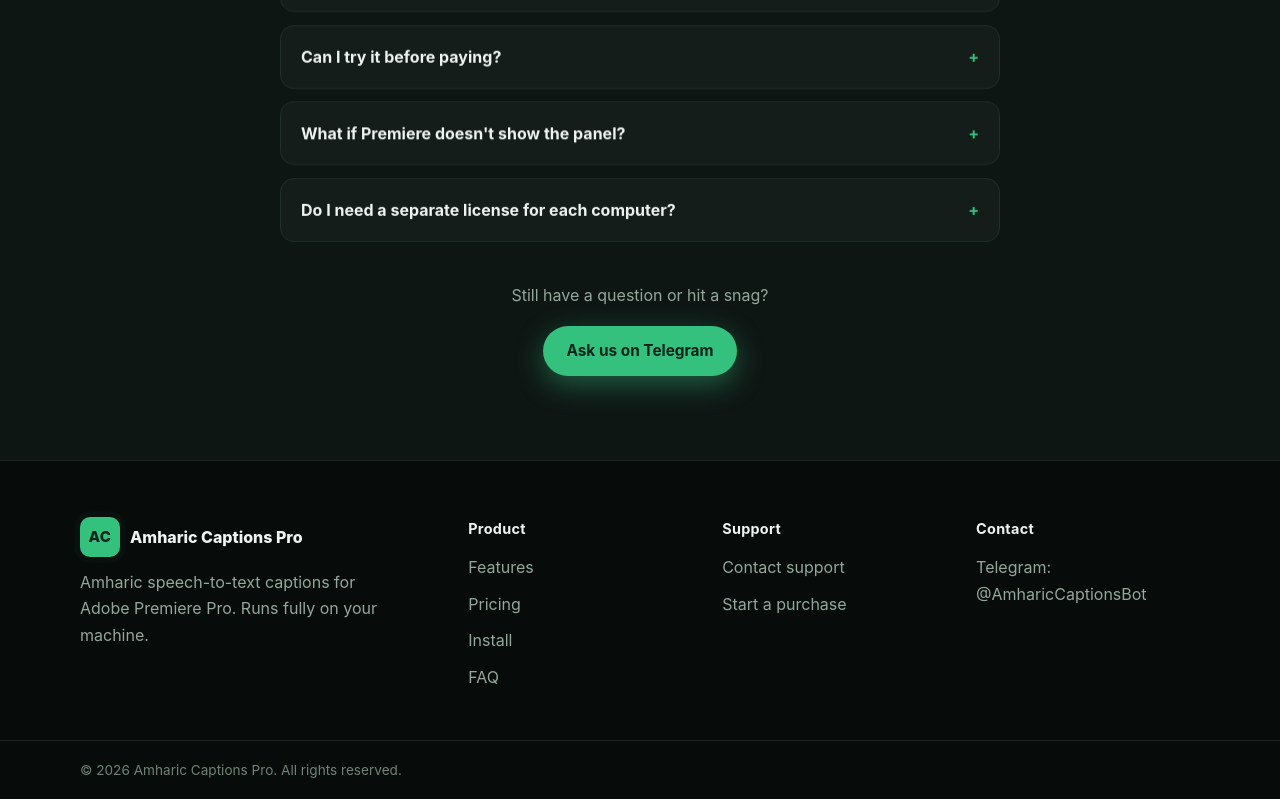
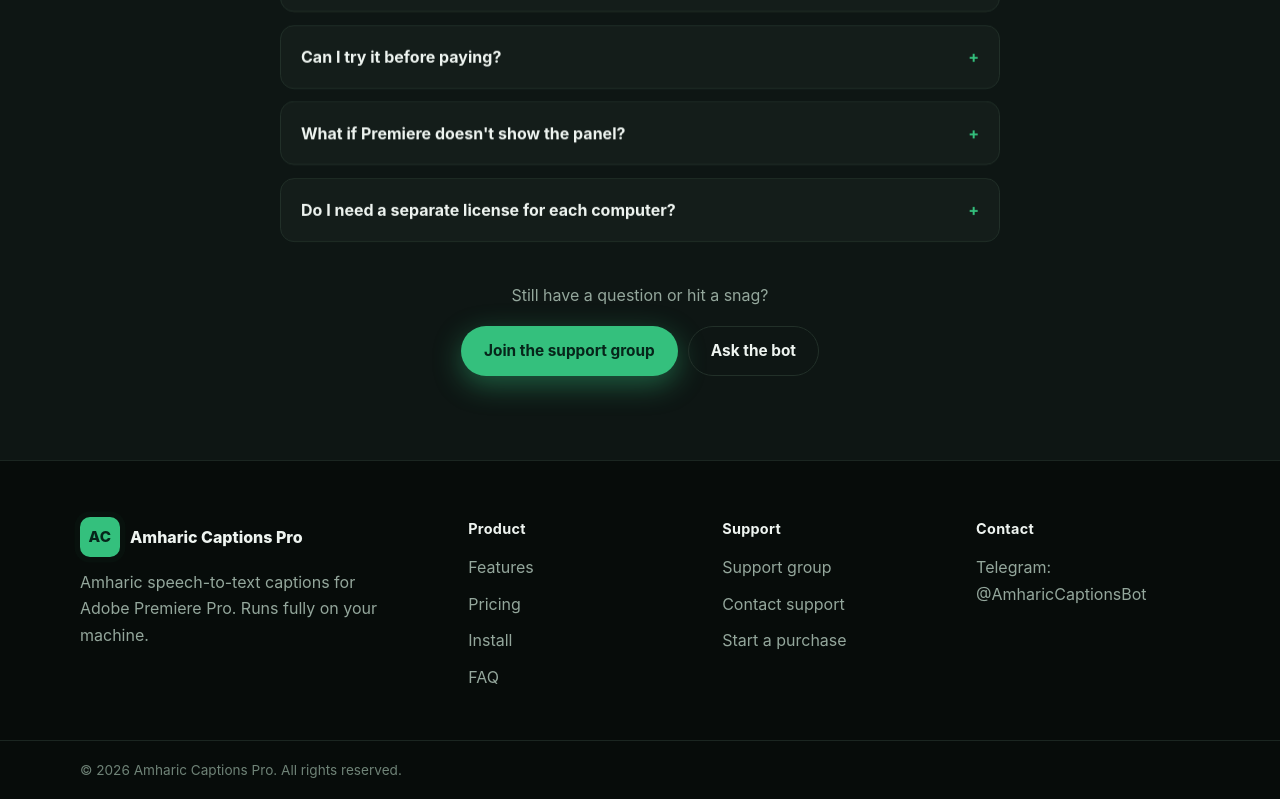
Before and after one commit to kaleb21-19/amharic_caption, a Next.js app in the folder website/: page /faq in a window 1280 px wide. Shown: the part 891-1690 px from the top of the page. Built offline with nearby package versions, Linux system fonts and the light colour scheme.

Commit message:
fix: FAQ wording + add support group to FAQ CTA and footer

```diff
--- a/website/app/faq/page.jsx
+++ b/website/app/faq/page.jsx
@@ -1,5 +1,5 @@
 import Reveal from "@/components/Reveal";
-import { BOT_URL, PRICE } from "@/lib/site";
+import { BOT_URL, GROUP_URL, PRICE } from "@/lib/site";
 
 export const metadata = {
   title: "FAQ — Amharic Captions for Premiere Pro",
@@ -12,7 +12,7 @@ const faqs = [
   { q: "Is my footage uploaded anywhere?", a: "Never. Everything happens locally — your video and audio never leave your computer." },
   { q: "Which Premiere Pro versions work?", a: "Premiere Pro 2024 (v24) and newer, on Windows 10/11 and macOS (Intel or Apple Silicon)." },
   { q: "How does the license work?", a: "One license per machine, hardware-locked to your computer. A free 2-caption trial lets you test before buying." },
-  { q: "How do I pay and get my key?", a: `Order through our Telegram bot (@AmharicCaptionsBot), pay ${PRICE}, and the bot delivers your key locked to your machine — instantly.` },
+  { q: "How do I pay and get my key?", a: `Order through our Telegram bot (@AmharicCaptionsBot), pay ${PRICE}, and the bot delivers your key locked to your machine.` },
   { q: "Can I try it before paying?", a: "Yes — every new machine gets 2 free captions to try on your own Premiere, no card required." },
   { q: "What if Premiere doesn't show the panel?", a: "Third-party extensions need the CEP debug mode enabled for your Premiere version. Message us on Telegram and we'll walk you through it." },
   { q: "Do I need a separate license for each computer?", a: "Yes. The key is hardware-locked to a single machine to prevent sharing." },
@@ -43,9 +43,14 @@ export default function FaqPage() {
           </div>
           <Reveal delay={120}><div className="center help-cta">
             <p>Still have a question or hit a snag?</p>
-            <a className="btn btn-primary" href={BOT_URL} target="_blank" rel="noopener">
-              Ask us on Telegram
-            </a>
+            <div className="cta-row">
+              <a className="btn btn-primary" href={GROUP_URL} target="_blank" rel="noopener">
+                Join the support group
+              </a>
+              <a className="btn btn-ghost" href={BOT_URL} target="_blank" rel="noopener">
+                Ask the bot
+              </a>
+            </div>
           </div></Reveal>
         </div>
       </section>
--- a/website/app/globals.css
+++ b/website/app/globals.css
@@ -220,6 +220,7 @@ a { color: var(--brand); }
 /* FAQ page help CTA */
 .help-cta { margin-top: 40px; }
 .help-cta p { color: var(--muted); margin-bottom: 18px; }
+.cta-row { display: flex; gap: 10px; justify-content: center; flex-wrap: wrap; }
 
 @media (max-width: 760px) {
   .os-tabs { grid-template-columns: 1fr; }
--- a/website/components/Footer.jsx
+++ b/website/components/Footer.jsx
@@ -1,5 +1,5 @@
 import Link from "next/link";
-import { BOT_URL, SUPPORT_URL } from "@/lib/site";
+import { BOT_URL, SUPPORT_URL, GROUP_URL } from "@/lib/site";
 
 export default function Footer() {
   return (
@@ -21,6 +21,7 @@ export default function Footer() {
         </div>
         <div className="footer-col">
           <h4>Support</h4>
+          <a href={GROUP_URL} target="_blank" rel="noopener">Support group</a>
           <a href={SUPPORT_URL} target="_blank" rel="noopener">Contact support</a>
           <a href={BOT_URL} target="_blank" rel="noopener">Start a purchase</a>
         </div>
```
